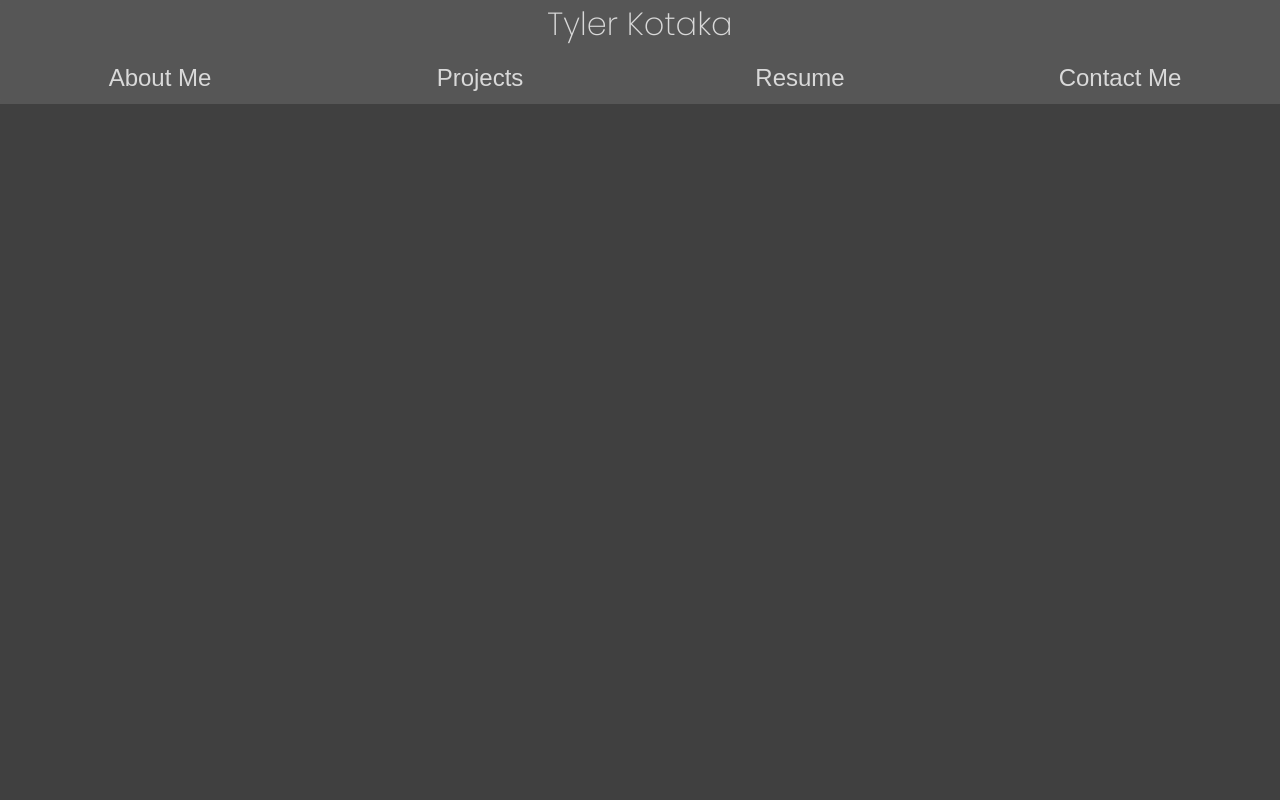
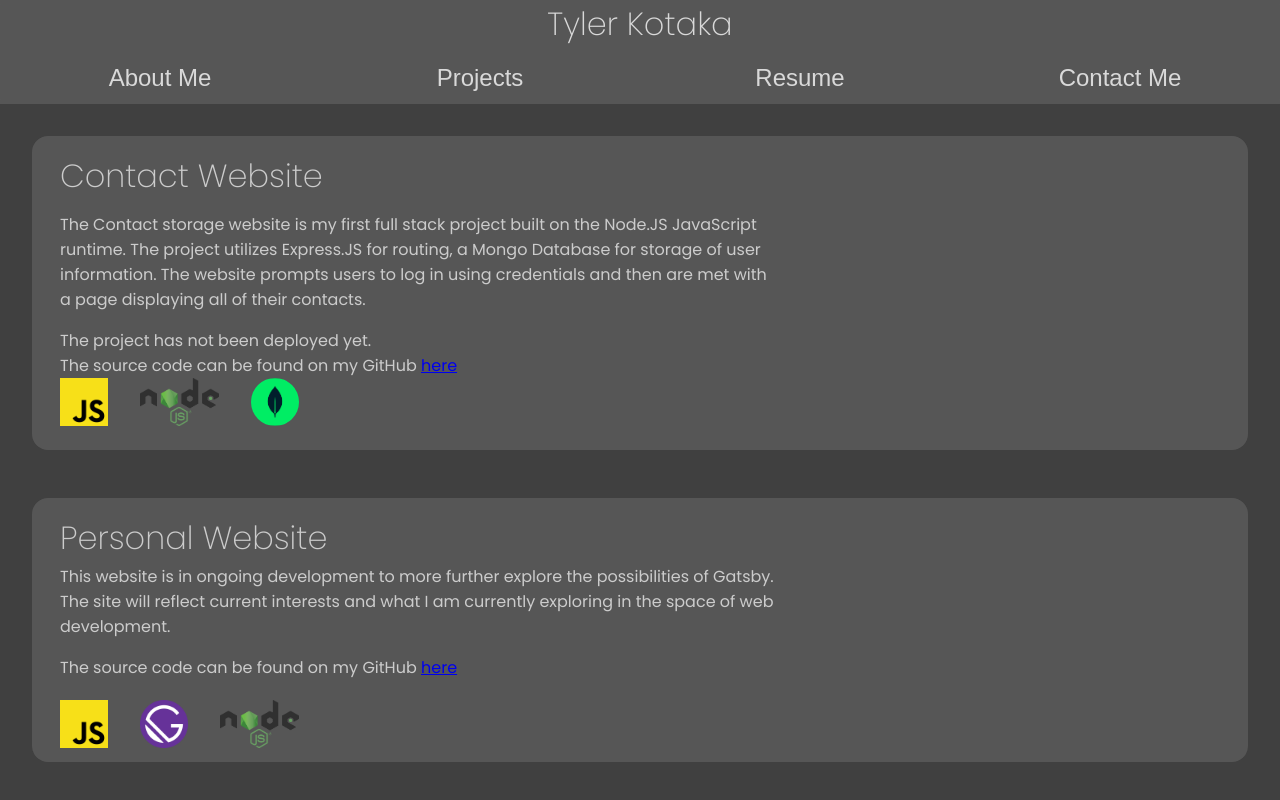
Before and after one commit to TKotaka45/Personal-Website, a Gatsby site: page /projects in a window 1280 px wide. Built offline with nearby package versions, Linux system fonts and the light colour scheme; Gatsby itself is replaced by a stand-in of ours.

Commit message:
further develop project page with styles and links

```diff
--- a/gatsby-config.js
+++ b/gatsby-config.js
@@ -5,5 +5,8 @@ module.exports = {
   siteMetadata: {
     siteUrl: `https://www.yourdomain.tld`,
   },
-  plugins: [],
+  plugins: [
+    'gatsby-plugin-image',
+    'gatsby-plugin-sharp'
+  ],
 }
--- a/package.json
+++ b/package.json
@@ -16,6 +16,9 @@
   },
   "dependencies": {
     "gatsby": "^5.4.2",
+    "gatsby-plugin-image": "^3.4.0",
+    "gatsby-plugin-sharp": "^5.4.0",
+    "gatsby-source-filesystem": "^5.4.0",
     "react": "^18.2.0"
   }
 }
--- a/src/components/styles/header.module.css
+++ b/src/components/styles/header.module.css
@@ -69,3 +69,7 @@
 .btn:hover {
     background-color: rgba(166, 166, 166, .5);
 }
+
+.btn:active {
+    cursor:pointer;
+}
--- a/src/components/styles/home.module.css
+++ b/src/components/styles/home.module.css
@@ -1,4 +1,5 @@
-body{
+body html{
+    height:100%;
     margin: 0;
     padding: 0;
     font-family: 'Poppins', sans-serif;
@@ -11,27 +12,23 @@ body{
     display:flex;
     flex-direction: column;
     gap: 3rem;
+    z-index:1;
 }
 
 #introduction {
-
     width: 45vw;
 }
 
 #work {
     margin-left:auto;
-
     width: 45vw;
 }
 
 #personal {
-
     width: 50vw;
 }
 
 .aboutMe {
-
-
     padding: .75rem 1.5rem;
 
     color: #cccccc;
@@ -40,5 +37,5 @@ body{
     backdrop-filter: blur(2px);
 
 
-    border-radius: 1rem;;
+    border-radius: 1rem;
 }
--- a/src/components/styles/projects.module.css
+++ b/src/components/styles/projects.module.css
@@ -1,4 +1,4 @@
-body{
+body {
     margin: 0;
     padding: 0;
     font-family: 'Poppins', sans-serif;
@@ -6,16 +6,77 @@ body{
     background-color: #404040;
 }
 
+p {
+    margin-top:.25rem;
+}
+
 .project {
-    position: relative;
-    width: 45vw;
-    padding: 1rem;
+    padding: 1rem 1.75rem;
 
-    color: #d9d9d9;
+    color: #cccccc;
 
     background-color: rgba(140, 140, 140, .3);
     backdrop-filter: blur(2px);
 
-    border: 1px #d9d9d9;
-    border-radius: 1rem;;
+
+    border-radius: 1rem;
+
+    display: grid;
+    height: 6%;
+
+    grid-template-columns: repeat(8, 12.5%);
+    grid-template-rows: repeat(10, 10%);
 }
+
+#title {
+    display:block;
+    grid-area: 1/1/3/3;
+    width:fit-content;
+
+    font-size: 2rem;
+    font-weight: 200;
+
+    text-decoration: inherit;
+    color:inherit;
+    overflow:hidden;
+
+    background: linear-gradient(#cccccc, #cccccc) bottom left/0 1px no-repeat;
+    background-size: 0 1px, 100% 1px;
+    transition: background-size .5s linear;
+}
+
+#title:hover {
+    background-size: 100% 1px, 0 1px;
+}
+
+#info {
+    grid-area: 3/1/8/6;
+    padding-top: 0;
+    padding-right:.4rem;
+}
+
+#projectImg{
+    grid-area:3/6/9/9;
+
+}
+
+#stack {
+    grid-area:9/1/11/6;
+    display:flex;
+    flex-direction:row;
+    gap:2rem;
+    height: 3rem;
+}
+
+.information {
+    margin: 2rem 2rem;
+    display: flex;
+    flex-direction: column;
+    gap: 3rem;
+    z-index: 1;
+
+}
+
+a:visited {
+    color: inherit;
+  }
--- a/src/pages/projects.js
+++ b/src/pages/projects.js
@@ -1,12 +1,67 @@
 import * as React from 'react'
 import Header from '../components/Header'
+import Background from '../components/Backgrounds/ProjectBackground.jsx'
 import * as projects from '../components/styles/projects.module.css'
+import jsIcon from '../images/jsIcon.png'
+import nodeIcon from '../images/nodeIcon.png'
+import mongoIcon from '../images/mongoIcon.png'
+import gatsbyIcon from '../images/gatsbyIcon.png'
 
 const projectsPage = () => {
-    return(
+    return (
         <div>
             <Header />
+            <div className={projects.information}>
 
+                {/* Contact Project */}
+                <div className={projects.project}>
+                    <a id={projects.title} href = 'https://github.com/TKotaka45/Contact_website' target ="_blank">
+                        Contact Website
+                    </a>
+                    <div id={projects.info}>
+                        <p>
+                            The Contact storage website is my first full stack project built on the Node.JS JavaScript runtime. The project utilizes Express.JS for routing, a Mongo Database for storage of user information. The website prompts users to log in using credentials and then are met with a page displaying all of their contacts.
+                        </p>
+                        <p>
+                            The project has not been deployed yet.
+                            <br></br>
+                            The source code can be found on my GitHub <a href='https://github.com/TKotaka45/Contact_website' target ="_blank" color ="#cccccc">here</a>
+                        </p>
+                    </div>
+                    <div id={projects.projectImg}>
+
+                    </div>
+                    <div id={projects.stack}>
+                        <img src={jsIcon} alt='JavaScript Logo' ></img>
+                        <img src={nodeIcon} alt='Node.Js Logo' ></img>
+                        <img src={mongoIcon} alt="MongoDB Logo" style={{borderRadius:'50%'}}></img>
+                    </div>
+                </div>
+
+                {/*Personal Website */}
+                <div className={projects.project}>
+                <a id={projects.title} href = 'https://github.com/TKotaka45/Personal-Website' target ="_blank">
+                        Personal Website
+                    </a>
+                    <div id={projects.info}>
+                        <p>
+                            This website is in ongoing development to more further explore the possibilities of Gatsby. The site will reflect current interests and what I am currently exploring in the space of web development.
+                        </p>
+                        <p>
+                            The source code can be found on my GitHub <a href='https://github.com/TKotaka45/Personal-Website' target ="_blank" color ="inherit">here</a>
+                        </p>
+                    </div>
+                    <div id={projects.projectImg}>
+
+                    </div>
+                    <div id={projects.stack}>
+                        <img src={jsIcon} alt='JavaScript Logo' ></img>
+                        <img src={gatsbyIcon} alt="Gatsby Logo"></img>
+                        <img src={nodeIcon} alt='Node.Js Logo' ></img>
+                    </div>
+                </div>
+
+            </div>
         </div>
     )
 }
```
Also changed, not shown: src/components/Backgrounds/IndexBackground.jsx (added, +17 -0 lines), src/components/styles/background.module.css (added, +26 -0 lines), src/pages/index.js (+6 -3 lines), src/components/Backgrounds/ProjectBackground.jsx (added), src/images/gatsbyIcon.png (renamed from src/images/icon.png), src/images/jsIcon.png (added), src/images/mongoIcon.png (added), src/images/nodeIcon.png (added), src/images/reactIcon.png (added), 1 other file.
